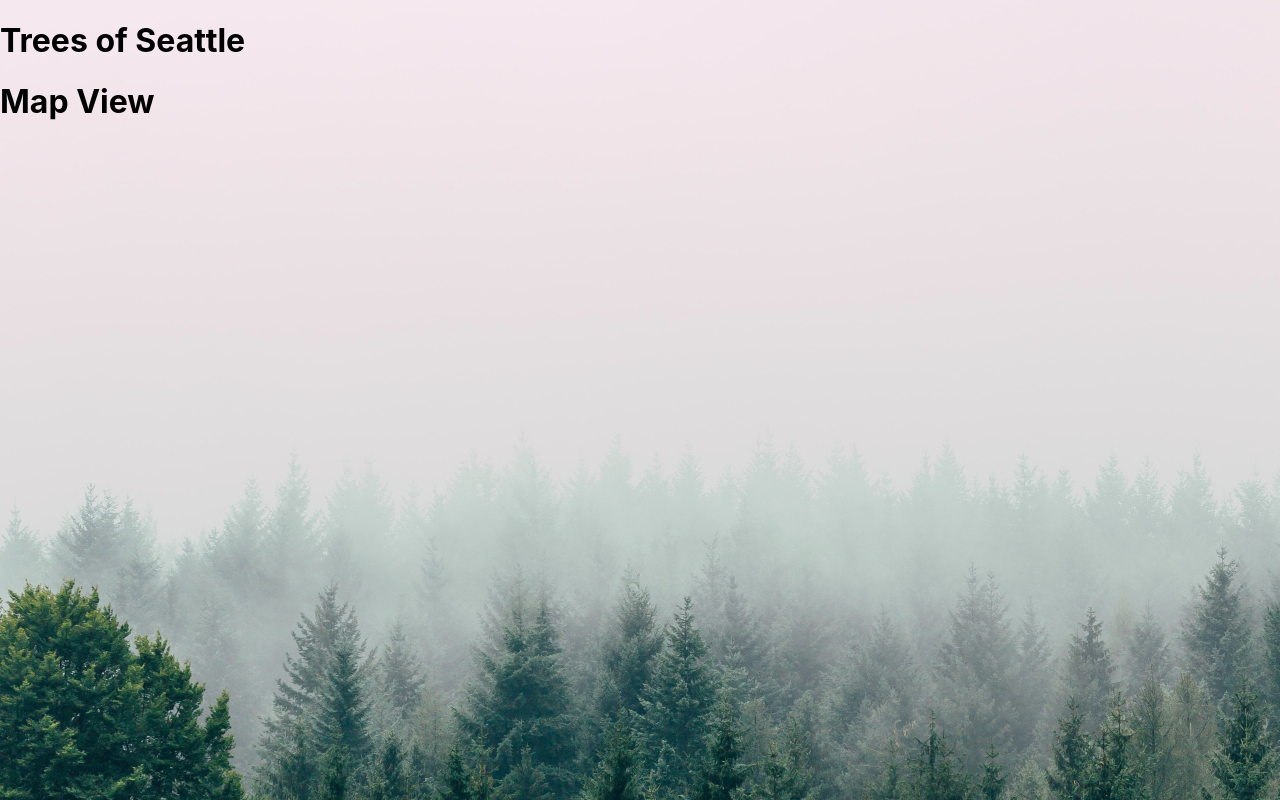
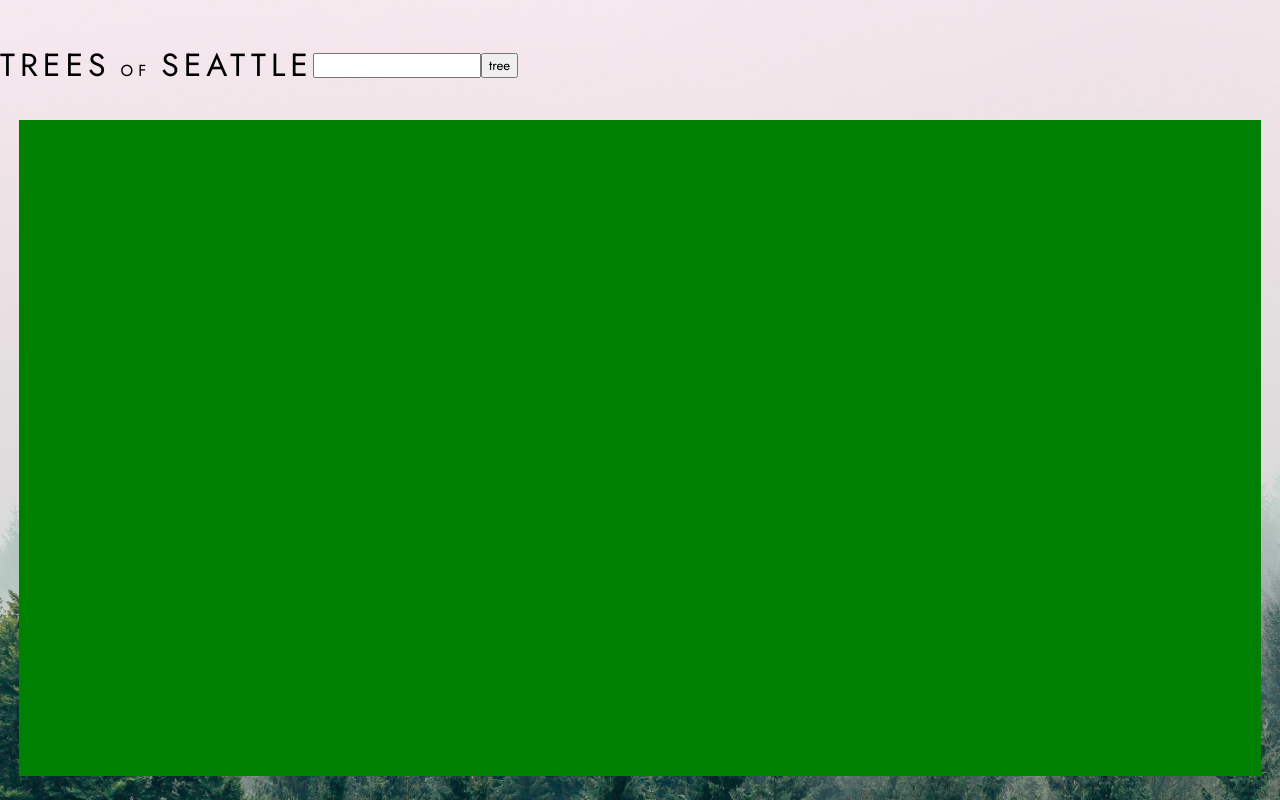
Before and after one commit to sam-rice/trees-of-seattle, a React (Create React App) app: page / in a window 1280 px wide. Built offline with nearby package versions, Linux system fonts and the light colour scheme.

Commit message:
add positioned map container

```diff
--- a/public/index.html
+++ b/public/index.html
@@ -24,20 +24,12 @@
       work correctly both with client-side routing and a non-root public URL.
       Learn how to configure a non-root public URL by running `npm run build`.
     -->
-    <title>React App</title>
+    <link rel="preconnect" href="https://fonts.googleapis.com">
+    <link rel="preconnect" href="https://fonts.gstatic.com" crossorigin>
+    <link href="https://fonts.googleapis.com/css2?family=EB+Garamond:ital,wght@0,400;0,500;0,600;0,700;0,800;1,400;1,500;1,600;1,700;1,800&family=Jost:ital,wght@0,100;0,200;0,300;0,400;0,500;0,600;0,700;0,800;0,900;1,100;1,200;1,300;1,400;1,500;1,600;1,700;1,800;1,900&display=swap" rel="stylesheet">
+    <title>Trees of Seattle</title>
   </head>
   <body>
-    <noscript>You need to enable JavaScript to run this app.</noscript>
     <div id="root"></div>
-    <!--
-      This HTML file is a template.
-      If you open it directly in the browser, you will see an empty page.
-
-      You can add webfonts, meta tags, or analytics to this file.
-      The build step will place the bundled scripts into the <body> tag.
-
-      To begin the development, run `npm start` or `yarn start`.
-      To create a production bundle, use `npm run build` or `yarn build`.
-    -->
   </body>
 </html>
--- a/src/Components/Header/Header.tsx
+++ b/src/Components/Header/Header.tsx
@@ -1,10 +1,27 @@
+import { useState } from "react"
 
 import "./_Header.scss"
 
 const Header = () => {
+  const [filter, setFilter] = useState("")
+
   return (
-    <header>
-      <h1>Trees of Seattle</h1>
+    <header className="header">
+      <nav className="nav">
+        <h1 className="site-title">
+          TREES
+          <span className="site-title__inner">OF</span>
+          SEATTLE
+        </h1>
+        <div className="header__right">
+          <input
+            type="text"
+            value={filter}
+            onChange={e => setFilter(e.target.value)}
+          />
+          <button >tree</button>
+        </div>
+      </nav>
     </header>
   )
 }
--- a/src/Components/Header/_Header.scss
+++ b/src/Components/Header/_Header.scss
@@ -1,2 +1,25 @@
 @use "src/StyleUtilities/variables";
 @use "src/StyleUtilities/mixins";
+
+.header {
+  position: absolute;
+  height: 130px;
+}
+
+.nav {
+  display: flex;
+  justify-content: space-between;
+  align-items: center;
+  height: 100%;
+}
+
+.site-title {
+  font-size: 2rem;
+  font-weight: 400;
+  letter-spacing: 5px;
+
+  &__inner {
+    font-size: 1rem;
+    margin: 0px 10px;
+  }
+}
--- a/src/Components/MapView/MapView.tsx
+++ b/src/Components/MapView/MapView.tsx
@@ -5,7 +5,12 @@ import "./_MapView.scss"
 const MapView = () => {
   return (
     <>
-      <h1>Map View</h1>
+      <main className="map-main">
+        <div className="map-container">
+
+        </div>
+      </main>
+
       <Outlet />
     </>
   )
--- a/src/Components/MapView/_MapView.scss
+++ b/src/Components/MapView/_MapView.scss
@@ -1,2 +1,17 @@
 @use "src/StyleUtilities/variables";
 @use "src/StyleUtilities/mixins";
+
+.map-main {
+  display: flex;
+  justify-content: center;
+  align-items: flex-end;
+  height: 100vh;
+  width: 100vw;
+}
+
+.map-container {
+  background-color: green;
+  height: 82%;
+  width: 97vw;
+  margin-bottom: 3vh;
+}
--- a/src/_index.scss
+++ b/src/_index.scss
@@ -11,6 +11,14 @@ body {
   background-image: url(assets/main-background.jpg);
   background-size: cover;
   background-attachment: fixed;
+}
+
+#root {
+  height: 100vh;
+}
+
+* {
+  font-family: "Jost", sans-serif;
 }
 
 a {
```
